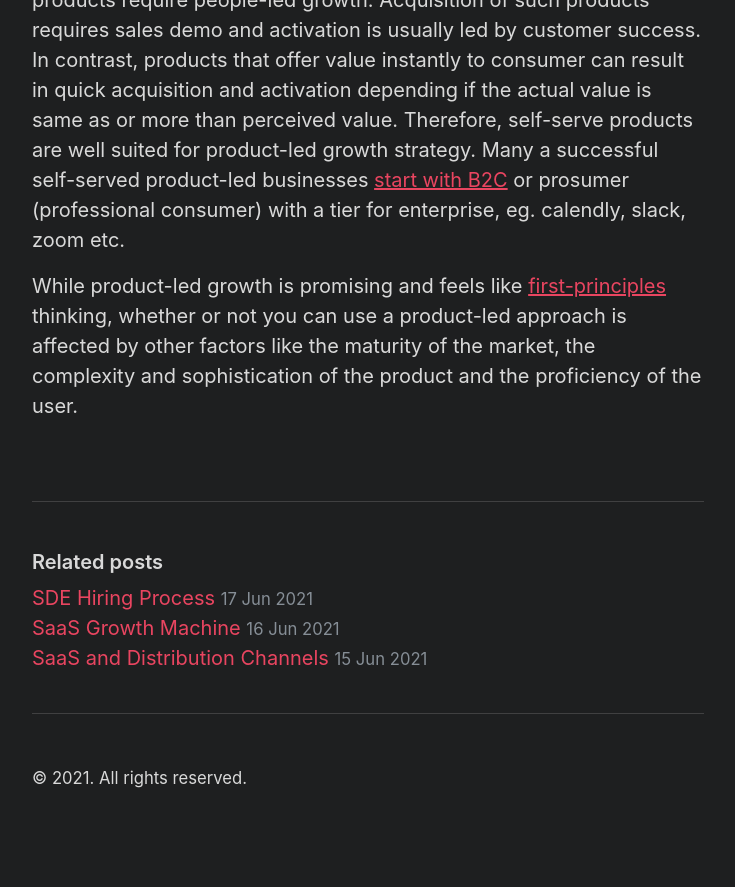
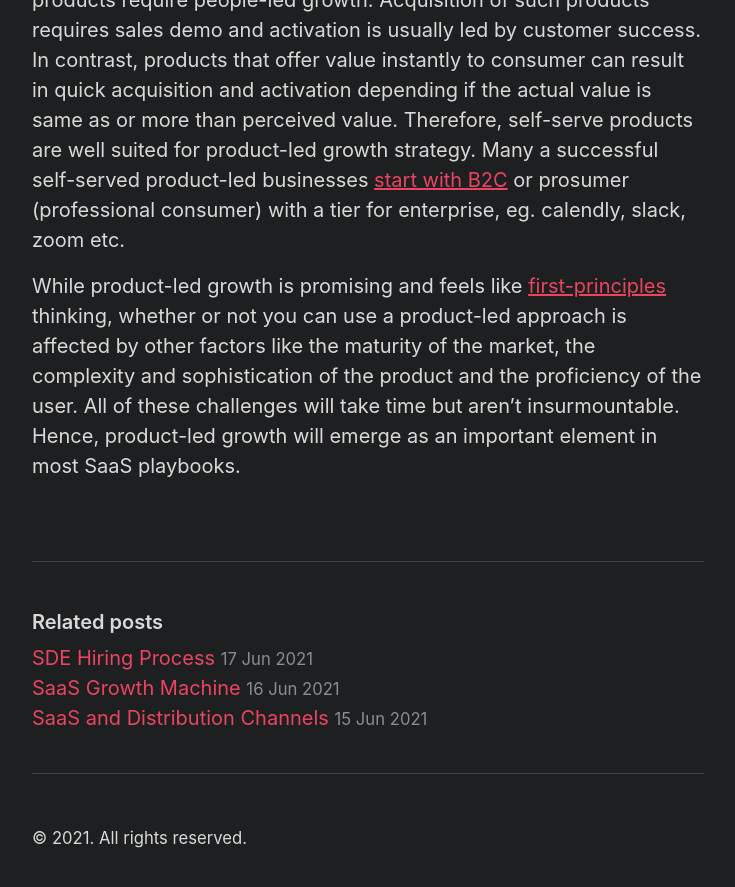
Before and after one commit to ad6190/ad6190.github.io, a Jekyll site: the page built from _posts/2021-06-19-saas-product-led-growth.md, in a window 1280 px wide and 900 px high, scrolled down 1344 px. Shown: the top 887 px of the window, without its empty margins (272-1007 px from the left). Built offline with Jekyll 4.4.1, drawn with Linux system fonts in a browser that asks for light colours; before the commit the page ends 2184 px from its top, so only the background shows below that.

Commit message:
updated note

```diff
--- a/_posts/2021-06-19-saas-product-led-growth.md
+++ b/_posts/2021-06-19-saas-product-led-growth.md
@@ -14,4 +14,4 @@
 
 A complete dependence on product for growth also restricts which businesses can be product-led from the beginning. Enterprise products require people-led growth. Acquisition of such products requires sales demo and activation is usually led by customer success. In contrast, products that offer value instantly to consumer can result in quick acquisition and activation depending if the actual value is same as or more than perceived value. Therefore, self-serve products are well suited for product-led growth strategy. Many a successful self-served product-led businesses [start with B2C](https://clearbit.com/resources/reports/product-led-growth-companies#b2b-or-not-2b) or prosumer (professional consumer) with a tier for enterprise, eg. calendly, slack, zoom etc.
 
-While product-led growth is promising and feels like [first-principles](https://fs.blog/2018/04/first-principles/) thinking, whether or not you can use a product-led approach is affected by other factors like the maturity of the market, the complexity and sophistication of the product and the proficiency of the user.
+While product-led growth is promising and feels like [first-principles](https://fs.blog/2018/04/first-principles/) thinking, whether or not you can use a product-led approach is affected by other factors like the maturity of the market, the complexity and sophistication of the product and the proficiency of the user. All of these challenges will take time but aren't insurmountable. Hence, product-led growth will emerge as an important element in most SaaS playbooks.
```
